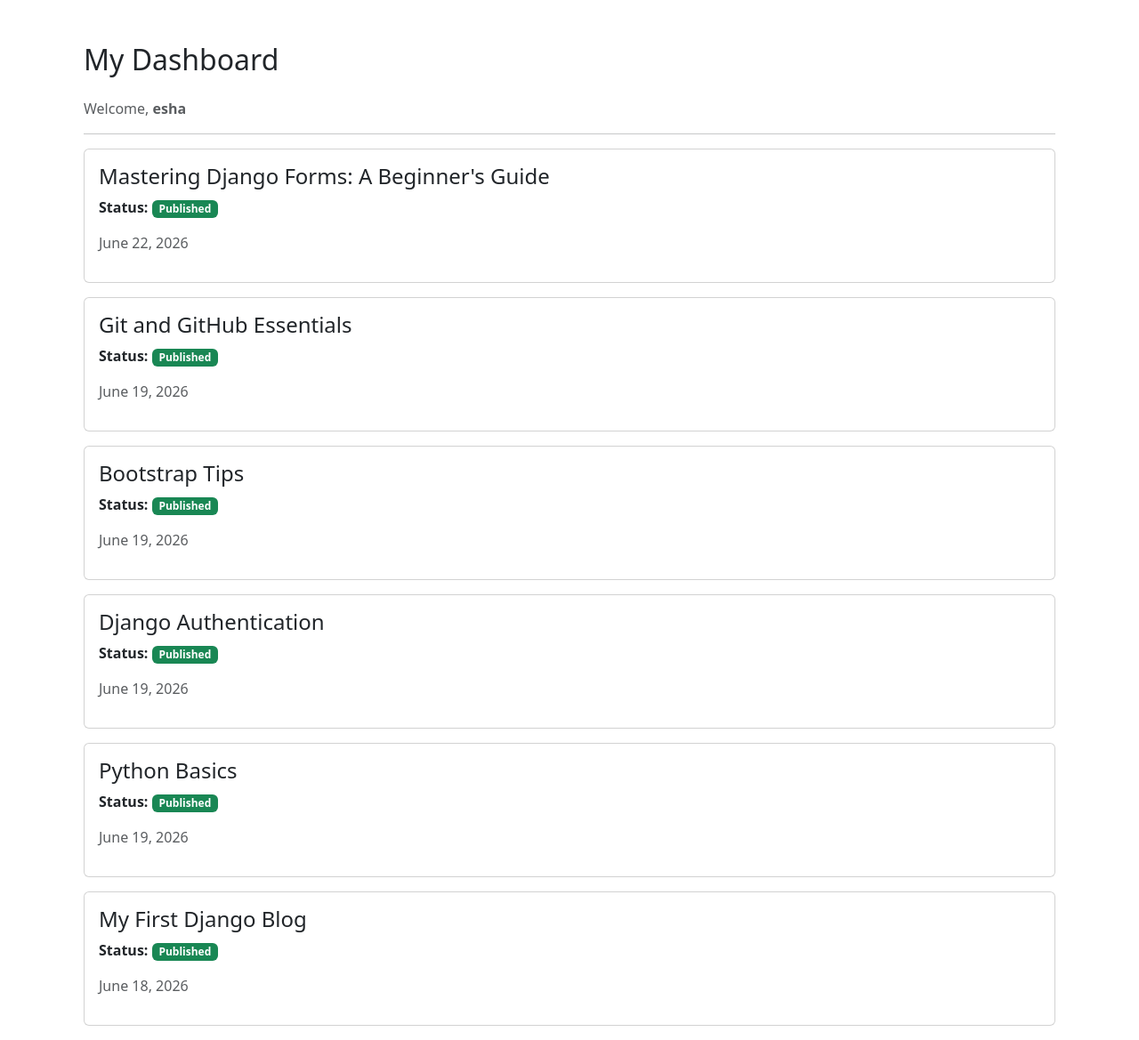
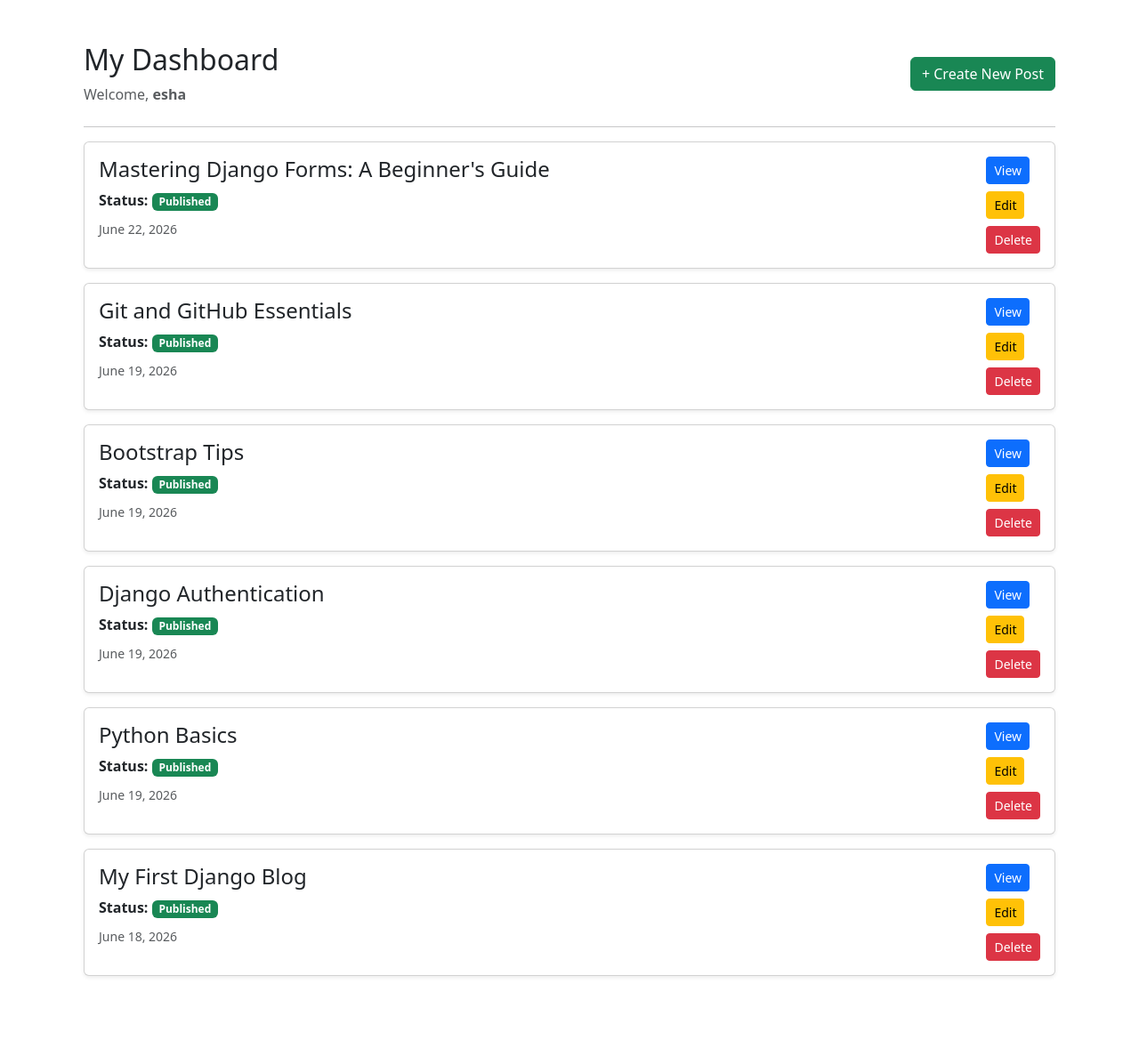
Before and after one commit to eshajena3/AdvanceBlog, a Django app: page /blog/dashboard/ in a window 1280 px wide. Shown: the part 56-1225 px from the top of the page at 89% size. After the commit the page ends 1154 px from the top, so only its background shows below. Run offline with Django 5.2, Linux system fonts and the light colour scheme; a user stored in the database is signed in; data comes from the database, SQL or seed files in the repository; both versions use the stored data as it was after the commit; parts of the project's set-up code (start-up, migrations or seed data) failed here and were passed over; some libraries are stand-ins or nearby versions.

Commit message:
Add dashboard CRUD for blog posts

```diff
--- a/blog/models.py
+++ b/blog/models.py
@@ -1,5 +1,6 @@
 from django.db import models
 from django.contrib.auth.models import User
+from django.urls import reverse
 from django.utils.text import slugify
 from ckeditor.fields import RichTextField
 from taggit.managers import TaggableManager
@@ -31,7 +32,10 @@ class Post(models.Model):
 
     title = models.CharField(max_length=200)
 
-    slug = models.SlugField(unique=True, blank=True)
+    slug = models.SlugField(
+        unique=True,
+        blank=True
+    )
 
     author = models.ForeignKey(
         User,
@@ -65,9 +69,13 @@ class Post(models.Model):
         default="Draft"
     )
 
-    created_at = models.DateTimeField(auto_now_add=True)
+    created_at = models.DateTimeField(
+        auto_now_add=True
+    )
 
-    updated_at = models.DateTimeField(auto_now=True)
+    updated_at = models.DateTimeField(
+        auto_now=True
+    )
 
     def save(self, *args, **kwargs):
         if not self.slug:
@@ -77,26 +85,36 @@ class Post(models.Model):
     def total_likes(self):
         return self.likes.count()
 
+    def get_absolute_url(self):
+        return reverse("dashboard")
+
     def __str__(self):
         return self.title
 
 
 class Comment(models.Model):
+
     post = models.ForeignKey(
         Post,
         on_delete=models.CASCADE,
         related_name="comments"
     )
 
-    name = models.CharField(max_length=100)
+    name = models.CharField(
+        max_length=100
+    )
 
     email = models.EmailField()
 
     body = models.TextField()
 
-    created_at = models.DateTimeField(auto_now_add=True)
+    created_at = models.DateTimeField(
+        auto_now_add=True
+    )
 
-    active = models.BooleanField(default=True)
+    active = models.BooleanField(
+        default=True
+    )
 
     class Meta:
         ordering = ["created_at"]
--- a/blog/urls.py
+++ b/blog/urls.py
@@ -9,6 +9,24 @@ urlpatterns = [
         "dashboard/",
         views.dashboard,
         name="dashboard",
+    ),
+
+    path(
+        "create/",
+        views.create_post,
+        name="create-post",
+    ),
+
+    path(
+        "edit/<slug:slug>/",
+        views.PostUpdateView.as_view(),
+        name="edit-post",
+    ),
+
+    path(
+        "delete/<slug:slug>/",
+        views.delete_post,
+        name="delete-post",
     ),
 
     path(
--- a/blog/views.py
+++ b/blog/views.py
@@ -1,13 +1,17 @@
-from django.shortcuts import render, get_object_or_404,redirect
+from django.shortcuts import render, get_object_or_404, redirect
 from django.db.models import Q
-from taggit.models import Tag
 from django.core.paginator import Paginator
 from django.contrib.auth.decorators import login_required
+from django.contrib.auth.mixins import LoginRequiredMixin, UserPassesTestMixin
+from django.views.generic.edit import UpdateView
+from taggit.models import Tag
+
 from .models import Category, Post
-from .forms import CommentForm
+from .forms import CommentForm, PostForm
 
 
 def home(request):
+
     query = request.GET.get("q")
 
     posts = Post.objects.filter(status="Published")
@@ -21,11 +25,16 @@ def home(request):
 
     posts = posts.order_by("-created_at")
 
-    paginator = Paginator(posts, 3)      # 3 posts per page
+    paginator = Paginator(posts, 3)
 
     page_number = request.GET.get("page")
+
     page_obj = paginator.get_page(page_number)
-    recent_posts = Post.objects.filter(status="Published").order_by("-created_at")[:5]
+
+    recent_posts = Post.objects.filter(
+        status="Published"
+    ).order_by("-created_at")[:5]
+
     context = {
         "page_obj": page_obj,
         "query": query,
@@ -34,12 +43,14 @@ def home(request):
 
     return render(request, "blog/home.html", context)
 
+
 def category_posts(request, slug):
+
     category = get_object_or_404(Category, slug=slug)
 
     posts = Post.objects.filter(
         category=category,
-        status="Published",
+        status="Published"
     ).order_by("-created_at")
 
     return render(
@@ -47,6 +58,25 @@ def category_posts(request, slug):
         "blog/category_posts.html",
         {
             "category": category,
+            "posts": posts,
+        },
+    )
+
+
+def tag_posts(request, slug):
+
+    tag = get_object_or_404(Tag, slug=slug)
+
+    posts = Post.objects.filter(
+        tags__slug=slug,
+        status="Published"
+    ).order_by("-created_at")
+
+    return render(
+        request,
+        "blog/tag_posts.html",
+        {
+            "tag": tag,
             "posts": posts,
         },
     )
@@ -69,7 +99,9 @@ def post_detail(request, slug):
         if form.is_valid():
 
             new_comment = form.save(commit=False)
+
             new_comment.post = post
+
             new_comment.save()
 
             return redirect("post-detail", slug=post.slug)
@@ -86,9 +118,14 @@ def post_detail(request, slug):
         .exclude(pk=post.pk)
         .order_by("-created_at")[:3]
     )
-    recent_posts = Post.objects.filter(
-        status="Published"
-    ).exclude(pk=post.pk).order_by("-created_at")[:5]
+
+    recent_posts = (
+        Post.objects.filter(
+            status="Published"
+        )
+        .exclude(pk=post.pk)
+        .order_by("-created_at")[:5]
+    )
 
     context = {
         "post": post,
@@ -98,36 +135,34 @@ def post_detail(request, slug):
         "recent_posts": recent_posts,
     }
 
-    return render(request, "blog/post_detail.html", context)
+    return render(
+        request,
+        "blog/post_detail.html",
+        context,
+    )
 
 
-def tag_posts(request, slug):
-    tag = get_object_or_404(Tag, slug=slug)
-
-    posts = Post.objects.filter(
-        tags__slug=slug,
-        status="Published",
-    ).order_by("-created_at")
-
-    return render(
-        request,
-        "blog/tag_posts.html",
-        {
-            "tag": tag,
-            "posts": posts,
-        },
-    )
 @login_required
 def like_post(request, slug):
 
-    post = get_object_or_404(Post, slug=slug)
+    post = get_object_or_404(
+        Post,
+        slug=slug
+    )
 
     if request.user in post.likes.all():
+
         post.likes.remove(request.user)
+
     else:
+
         post.likes.add(request.user)
 
-    return redirect("post-detail", slug=slug)
+    return redirect(
+        "post-detail",
+        slug=slug
+    )
+
 
 @login_required
 def dashboard(request):
@@ -136,12 +171,94 @@ def dashboard(request):
         author=request.user
     ).order_by("-created_at")
 
-    context = {
-        "posts": posts,
-    }
+    return render(
+        request,
+        "blog/dashboard.html",
+        {
+            "posts": posts,
+        },
+    )
+
+
+@login_required
+def create_post(request):
+
+    if request.method == "POST":
+
+        form = PostForm(
+            request.POST,
+            request.FILES
+        )
+
+        if form.is_valid():
+
+            post = form.save(commit=False)
+
+            post.author = request.user
+
+            post.save()
+
+            form.save_m2m()
+
+            return redirect("dashboard")
+
+    else:
+
+        form = PostForm()
 
     return render(
         request,
-        "blog/dashboard.html",
-        context,
+        "blog/create_post.html",
+        {
+            "form": form,
+        },
     )
+
+
+class PostUpdateView(
+    LoginRequiredMixin,
+    UserPassesTestMixin,
+    UpdateView
+):
+
+    model = Post
+
+    form_class = PostForm
+
+    template_name = "blog/create_post.html"
+
+    def form_valid(self, form):
+
+        form.instance.author = self.request.user
+
+        return super().form_valid(form)
+
+    def test_func(self):
+
+        post = self.get_object()
+
+        return self.request.user == post.author
+
+
+@login_required
+def delete_post(request, slug):
+
+    post = get_object_or_404(
+        Post,
+        slug=slug,
+        author=request.user
+    )
+
+    if request.method == "POST":
+
+        post.delete()
+
+        return redirect("dashboard")
+
+    return render(
+        request,
+        "blog/delete_post.html",
+        {
+            "post": post,
+        },
+    )
--- a/templates/blog/dashboard.html
+++ b/templates/blog/dashboard.html
@@ -8,13 +8,20 @@ Dashboard
 
 <div class="container mt-5">
 
-    <h2 class="mb-4">
-        My Dashboard
-    </h2>
+    <div class="d-flex justify-content-between align-items-center mb-4">
 
-    <p class="text-muted">
+        <div>
+            <h2>My Dashboard</h2>
+            <p class="text-muted mb-0">
                 Welcome, <strong>{{ user.username }}</strong>
             </p>
+        </div>
+
+        <a href="{% url 'create-post' %}" class="btn btn-success">
+            + Create New Post
+        </a>
+
+    </div>
 
     <hr>
 
@@ -22,13 +29,17 @@ Dashboard
 
         {% for post in posts %}
 
-        <div class="card mb-3">
+        <div class="card mb-3 shadow-sm">
 
             <div class="card-body">
 
+                <div class="d-flex justify-content-between">
+
+                    <div>
+
                         <h4>{{ post.title }}</h4>
 
-                <p>
+                        <p class="mb-2">
 
                             <strong>Status:</strong>
 
@@ -48,9 +59,36 @@ Dashboard
 
                         </p>
 
-                <p class="text-muted">
+                        <small class="text-muted">
                             {{ post.created_at|date:"F d, Y" }}
-                </p>
+                        </small>
+
+                    </div>
+
+                    <div>
+
+                        <a href="{% url 'post-detail' post.slug %}"
+                           class="btn btn-primary btn-sm mb-2">
+                            View
+                        </a>
+
+                        <br>
+
+                        <a href="{% url 'edit-post' post.slug %}"
+                           class="btn btn-warning btn-sm mb-2">
+                            Edit
+                        </a>
+
+                        <br>
+
+                        <a href="{% url 'delete-post' post.slug %}"
+                           class="btn btn-danger btn-sm">
+                            Delete
+                        </a>
+
+                    </div>
+
+                </div>
 
             </div>
 
@@ -61,7 +99,13 @@ Dashboard
     {% else %}
 
         <div class="alert alert-info">
-            You haven't created any posts yet.
+
+            <h5>No posts yet!</h5>
+
+            <p>
+                Click the <strong>Create New Post</strong> button to publish your first article.
+            </p>
+
         </div>
 
     {% endif %}
```
Also changed, not shown: blog/forms.py (+14 -1 lines), templates/blog/create_post.html (added, +29 -0 lines), templates/blog/delete_post.html (added, +42 -0 lines), db.sqlite3, media/posts/Django_tdLa5kv_nTTa8YF.jpg (added), media/posts/Django_tdLa5kv_nTTa8YF_A0pKKkc.jpg (added). Lines whose indentation alone changed are shown as unchanged.
